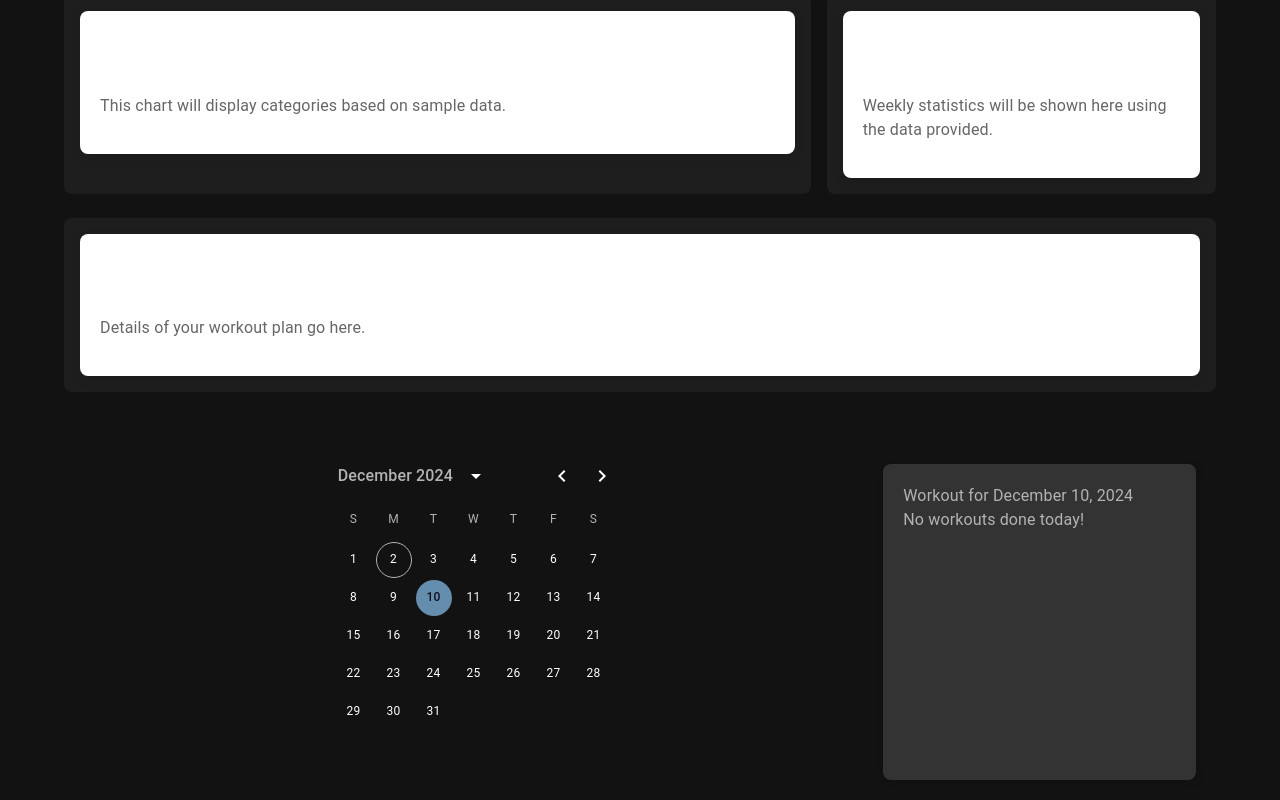
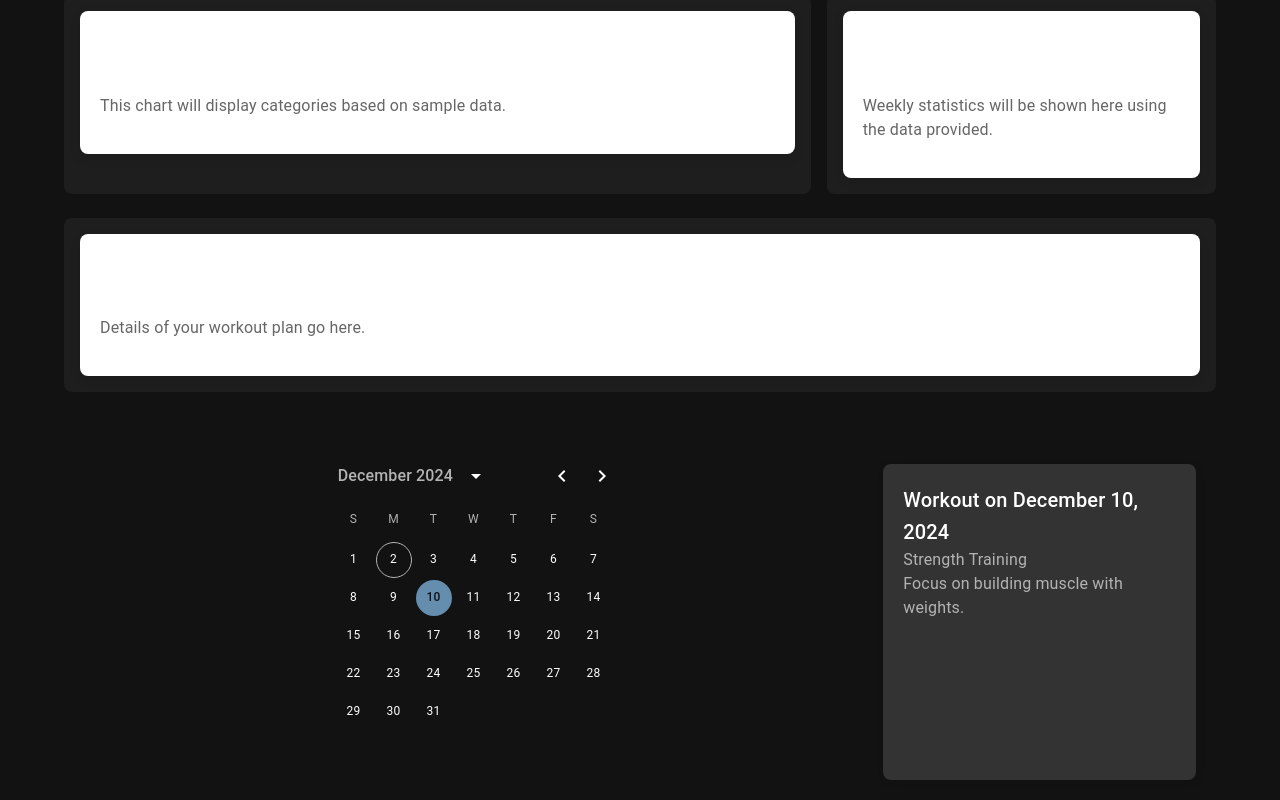
Before and after one commit to ngupta0843/CS35L-Final-Project, a React (Create React App) app in the folder client/: page /dashboard in a window 1280 px wide. Both pictures are taken after a click on the button "10". Shown: the part 439-1239 px from the top of the page. Built offline with nearby package versions, Linux system fonts and the light colour scheme.

Commit message:
Small UI chnages to the calendar

```diff
--- a/client/src/components/dashboard/FitnessCalendar.jsx
+++ b/client/src/components/dashboard/FitnessCalendar.jsx
@@ -14,11 +14,11 @@ const CalendarContainer = styled(Box)`
   justify-content: center;
   padding: 20px;
   margin-top: 20px;
-  gap: 20px;
+  gap: 20px; /* Space between calendar and workout details */
 `;
 
 const CalendarWrapper = styled(Box)`
-  flex: 1;
+  flex: 1; /* Take available space for the calendar */
 `;
 
 const WorkoutWrapper = styled(Box)`
@@ -28,10 +28,92 @@ const WorkoutWrapper = styled(Box)`
   margin-top: 20px;
   border-radius: 8px;
   box-shadow: 2px 2px 8px rgba(0, 0, 0, 0.1);
-  background-color: #333;  /* Dark background */
-  color: white;  /* White text color */
+  background-color: #333; /* Dark theme background */
+  color: #fff; /* White text for dark theme */
 `;
 
+// Mock Workout Data (more dates)
+const mockWorkouts = [
+  { date: "2024-12-01", title: "Morning Yoga", description: "A full body stretch and relaxation session." },
+  { date: "2024-12-05", title: "HIIT Workout", description: "High-intensity interval training for endurance." },
+  { date: "2024-12-10", title: "Strength Training", description: "Focus on building muscle with weights." },
+  { date: "2024-12-15", title: "Cardio Run", description: "5k run for cardio endurance." },
+];
+
+// Main component
+const FitnessCalendar = () => {
+  const [selectedDate, setSelectedDate] = useState(dayjs());
+  const [selectedWorkout, setSelectedWorkout] = useState(null);
+
+  // Function to check if a date has a workout
+  const hasWorkoutOnDate = (date) => {
+    return mockWorkouts.some(workout => dayjs(workout.date).isSame(date, 'day'));
+  };
+
+  // Get workout details for the selected date
+  const getWorkoutForSelectedDate = (date) => {
+    const workout = mockWorkouts.find(workout => dayjs(workout.date).isSame(date, 'day'));
+    return workout || null;
+  };
+
+  // Handle day selection
+  const handleDateChange = (newDate) => {
+    setSelectedDate(newDate);
+    const workout = getWorkoutForSelectedDate(newDate);
+    setSelectedWorkout(workout);
+  };
+
+  return (
+    <LocalizationProvider dateAdapter={AdapterDayjs}>
+      <CalendarContainer>
+        {/* Calendar Wrapper */}
+        <CalendarWrapper>
+          <DateCalendar
+            value={selectedDate}
+            onChange={handleDateChange}
+            renderDay={(day, _value, DayComponent) => {
+              const workoutOnThisDay = hasWorkoutOnDate(day);
+              return (
+                <div>
+                  {/* Custom rendering for days with workouts */}
+                  <DayComponent />
+                  {workoutOnThisDay && (
+                    <div
+                      style={{
+                        position: "absolute",
+                        bottom: 2,
+                        right: 2,
+                        width: 6,
+                        height: 6,
+                        borderRadius: "50%",
+                        backgroundColor: "pink",
+                      }}
+                    />
+                  )}
+                </div>
+              );
+            }}
+          />
+        </CalendarWrapper>
+
+        {/* Workout Details */}
+        <WorkoutWrapper>
+          <Typography variant="h6">Workout on {selectedDate.format("MMMM DD, YYYY")}</Typography>
+          {selectedWorkout ? (
+            <>
+              <WorkoutTitle>{selectedWorkout.title}</WorkoutTitle>
+              <WorkoutDescription>{selectedWorkout.description}</WorkoutDescription>
+            </>
+          ) : (
+            <Typography>No workouts done today!</Typography>
+          )}
+        </WorkoutWrapper>
+      </CalendarContainer>
+    </LocalizationProvider>
+  );
+};
+
+// Styled components for workout details
 const WorkoutTitle = styled(Typography)`
   font-weight: bold;
   font-size: 18px;
@@ -42,57 +124,4 @@ const WorkoutDescription = styled(Typography)`
   margin-top: 10px;
 `;
 
-const mockWorkouts = [
-  {
-    date: "2024-12-01",
-    title: "Morning Yoga",
-    description: "A full body stretch and relaxation session.",
-  },
-  {
-    date: "2024-12-02",
-    title: "Cardio Workout",
-    description: "High-intensity interval training (HIIT) session.",
-  },
-];
-
-const FitnessCalendar = () => {
-  const [selectedDate, setSelectedDate] = useState(dayjs()); // Initialize with current date
-  const [workoutDescription, setWorkoutDescription] = useState("No workouts done today!");
-
-  // Handle the date change
-  const handleDateChange = (newDate) => {
-    setSelectedDate(newDate);
-
-    const workoutForSelectedDate = mockWorkouts.find(workout =>
-      dayjs(workout.date).isSame(newDate, "day")
-    );
-
-    if (workoutForSelectedDate) {
-      setWorkoutDescription(`${workoutForSelectedDate.title}: ${workoutForSelectedDate.description}`);
-    } else {
-      setWorkoutDescription("No workouts done today!");
-    }
-  };
-
-  return (
-    <CalendarContainer>
-      {/* Calendar Section */}
-      <CalendarWrapper>
-        <LocalizationProvider dateAdapter={AdapterDayjs}>
-          <DateCalendar
-            value={selectedDate}
-            onChange={handleDateChange}
-          />
-        </LocalizationProvider>
-      </CalendarWrapper>
-
-      {/* Workout Details Section */}
-      <WorkoutWrapper>
-        <WorkoutTitle>Workout for {selectedDate.format("MMMM D, YYYY")}</WorkoutTitle>
-        <WorkoutDescription>{workoutDescription}</WorkoutDescription>
-      </WorkoutWrapper>
-    </CalendarContainer>
-  );
-};
-
 export default FitnessCalendar;
```
